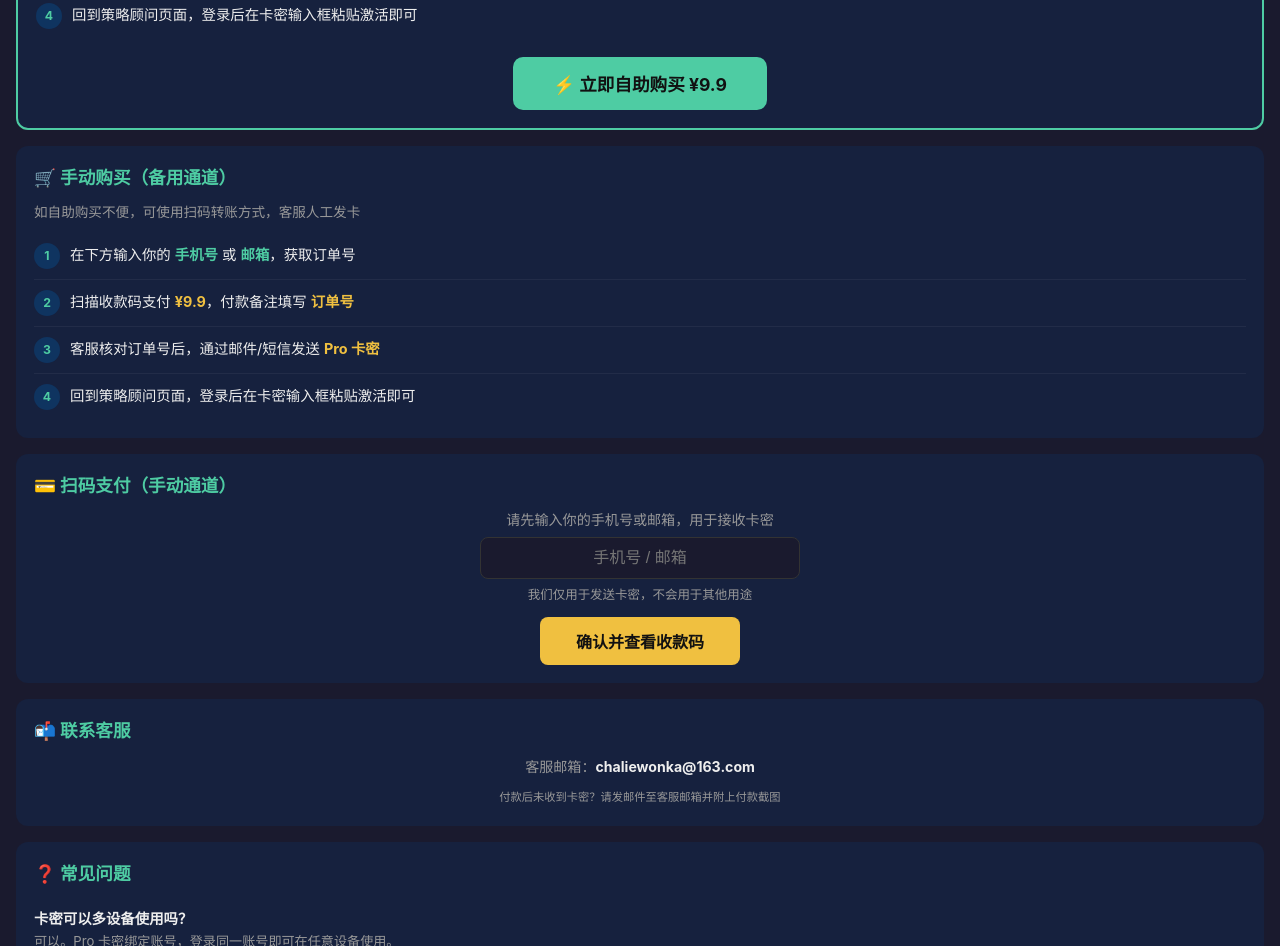
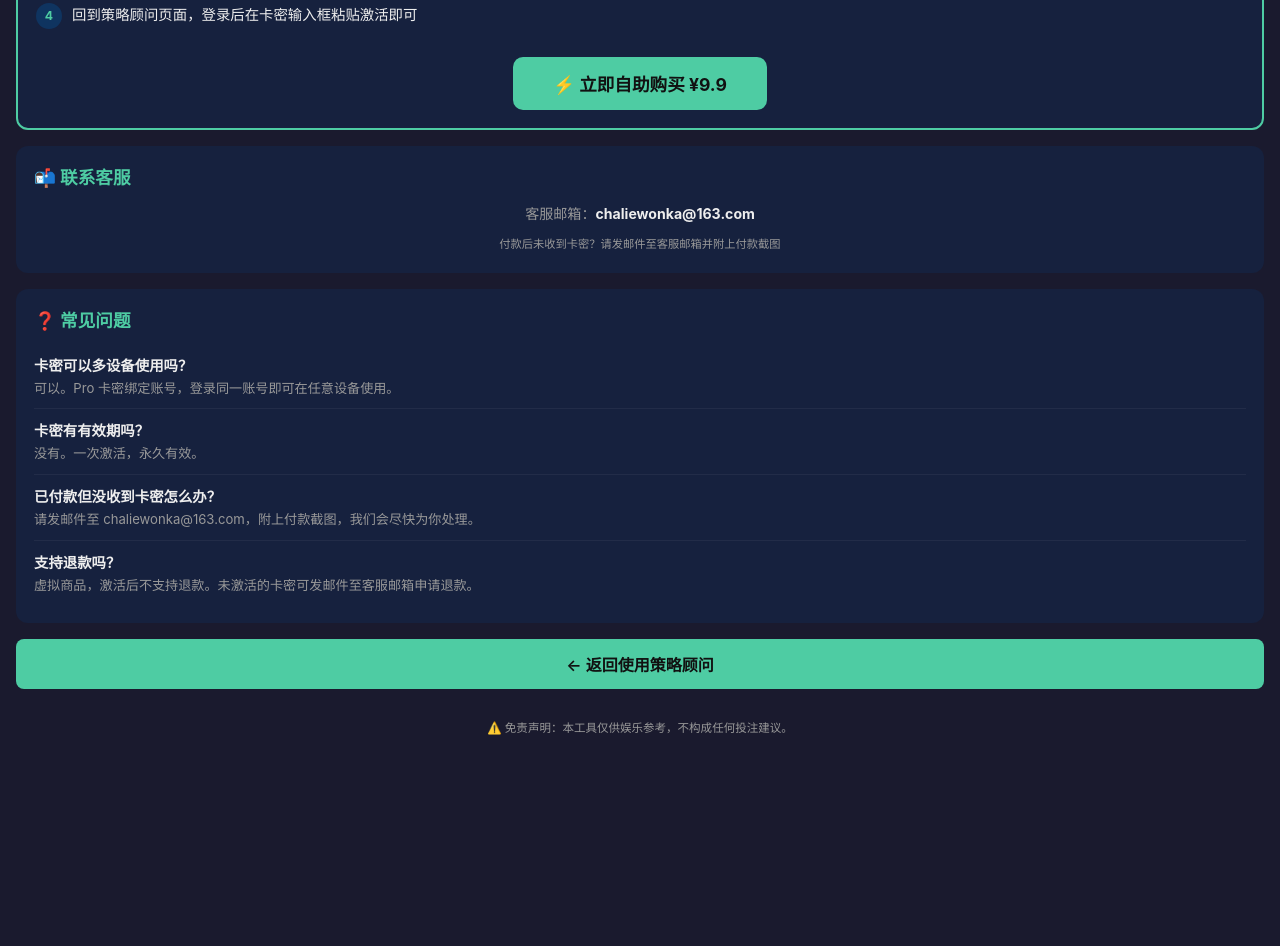
Before and after one commit to HAUWjl/Pinball-Strategies, a plain HTML site: page docs/buy.html in a window 1280 px wide. Shown: the part 1212-2158 px from the top of the page. After the commit the page ends 1976 px from the top, so only its background shows below. Drawn offline with Linux system fonts and the light colour scheme.

Commit message:
ui: 暂时隐藏手动购买入口

```diff
--- a/docs/buy.html
+++ b/docs/buy.html
@@ -457,8 +457,8 @@
   </div>
 </div>
 
-<!-- 手动购买（备用） -->
-<div class="card">
+<!-- 手动购买（备用）— 暂时隐藏 -->
+<div class="card" style="display:none;">
   <h2>🛒 手动购买（备用通道）</h2>
   <p style="font-size:0.85em;color:var(--muted);margin-bottom:12px;">如自助购买不便，可使用扫码转账方式，客服人工发卡</p>
   <ol class="steps">
@@ -481,8 +481,8 @@
   </ol>
 </div>
 
-<!-- 收款码（手动通道） -->
-<div class="card">
+<!-- 收款码（手动通道）— 暂时隐藏 -->
+<div class="card" style="display:none;">
   <h2>💳 扫码支付（手动通道）</h2>
 
   <!-- Step A: 输入联系方式 -->
```
Also changed, not shown: docs/index.html (+1 -1 lines).
